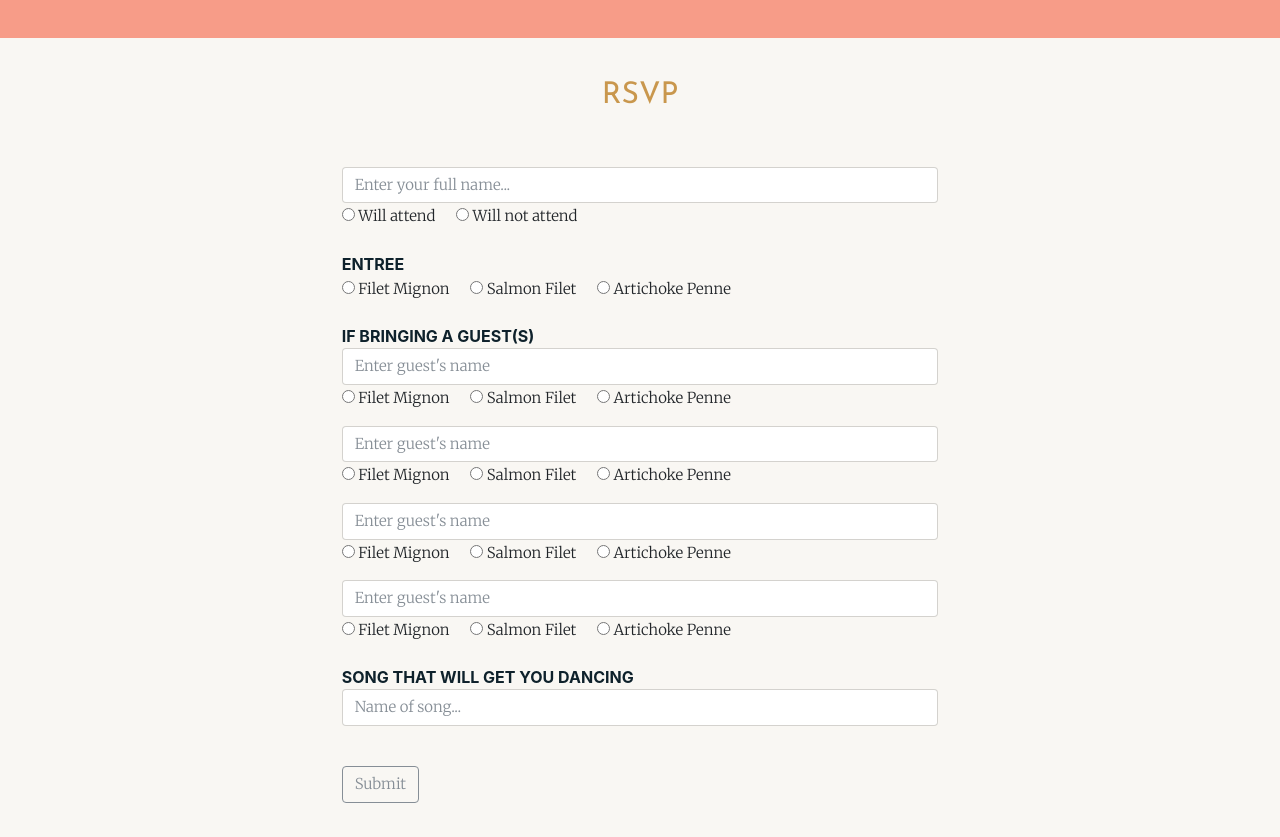
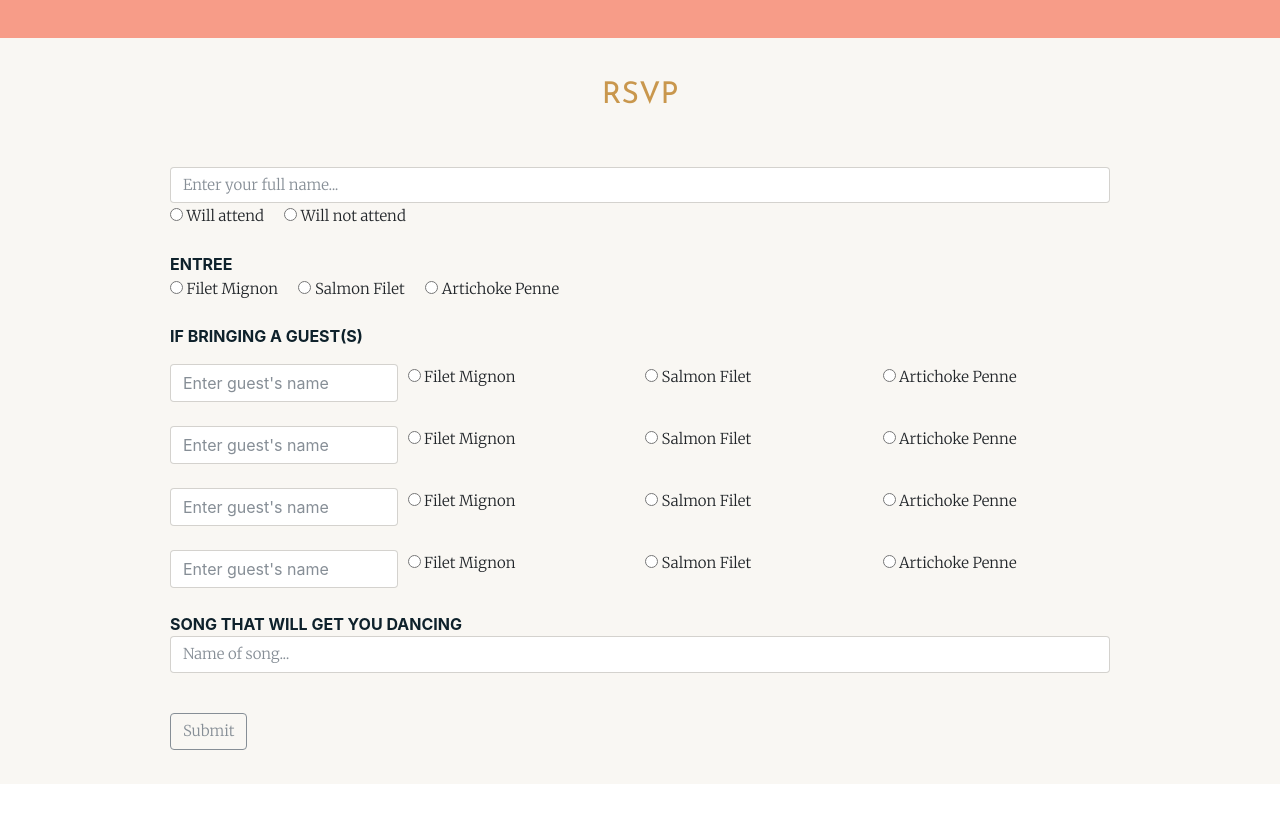
Before and after one commit to zwernberg/sarahandzach, a website: page index.html in a window 1280 px wide. Shown: the part 3154-3991 px from the top of the page. After the commit the page ends 3938 px from the top, so only its background shows below. Drawn offline with Linux system fonts and the light colour scheme.

Commit message:
put meal form inline

```diff
--- a/assets/css/project.1.css
+++ b/assets/css/project.1.css
@@ -37,7 +37,7 @@ label {
   margin-bottom: 1.5rem;
 }
 .guest-row {
-  margin-bottom:1rem;
+  margin-bottom:1.5rem;
 }
 
 .rsvp-buttons {
--- a/index.html
+++ b/index.html
@@ -239,7 +239,7 @@
 
   <div class="container-fluid" id="rsvp">
     <div class="container content">
-      <div class="col-sm-8 mx-auto">
+      <!-- div class="col-sm-8 mx-auto"-->
         <p class="header gold text-center">RSVP</p>
         <form class="rsvp-form" id="rsvp-form">
           <div class="form-group">
@@ -270,57 +270,88 @@
               </label>
             </div>
           </div>
-          <div class="form-group row">
-            <label class="col-xs-4 font-weight-bold sub-header-2 navy">IF BRINGING A GUEST(S)</label>
-            <div class="col-xs-8 guest-row">
-                <input name="guest1-name" placeholder="Enter guest's name" type="text" class="form-control paragraph">
+          <p class="font-weight-bold sub-header-2 navy">IF BRINGING A GUEST(S)</p>
+          <div class="form-group form-row guest-row">
+                <div class="col-md-3">
+                  <input class="form-control" name="guest1-name" placeholder="Enter guest's name" type="text" class="form-control paragraph">
+                </div>
+                <div class="col-md-3">
                   <label class="radio-inline paragraph">
                     <input type="radio" name="guest1-food_choice" value="0"> Filet Mignon
                   </label>
+                </div>
+                <div class="col-md-3">
                   <label class="radio-inline paragraph">
                     <input type="radio" name="guest1-food_choice" value="1"> Salmon Filet
                   </label>
-                <label class="adio-inline paragraph">
+                </div>
+                <div class="col-md-3">
+                  <label class="radio-inline paragraph">
                     <input type="radio" name="guest1-food_choice" value="2"> Artichoke Penne
                   </label>
                 </div>
-            <div class="col-xs-8 guest-row">
-                <input name="guest2-name" placeholder="Enter guest's name" type="text" class="form-control paragraph">
+          </div>
+          <div class="form-group form-row guest-row">
+                <div class="col-md-3">
+                  <input class="form-control" name="guest2-name" placeholder="Enter guest's name" type="text" class="form-control paragraph">
+                </div>
+                <div class="col-md-3">
                   <label class="radio-inline paragraph">
                     <input type="radio" name="guest2-food_choice" value="0"> Filet Mignon
                   </label>
+                </div>
+                <div class="col-md-3">
                   <label class="radio-inline paragraph">
                     <input type="radio" name="guest2-food_choice" value="1"> Salmon Filet
                   </label>
-                <label class="adio-inline paragraph">
+                </div>
+                <div class="col-md-3">
+                  <label class="radio-inline paragraph">
                     <input type="radio" name="guest2-food_choice" value="2"> Artichoke Penne
                   </label>
                 </div>
-            <div class="col-xs-8 guest-row">
-                <input name="guest3-name" placeholder="Enter guest's name" type="text" class="form-control paragraph">
+          </div>
+          <div class="form-group form-row guest-row">
+                <div class="col-md-3">
+                  <input class="form-control" name="guest3-name" placeholder="Enter guest's name" type="text" class="form-control paragraph">
+                </div>
+                <div class="col-md-3">
                   <label class="radio-inline paragraph">
                     <input type="radio" name="guest3-food_choice" value="0"> Filet Mignon
                   </label>
+                </div>
+                <div class="col-md-3">
                   <label class="radio-inline paragraph">
                     <input type="radio" name="guest3-food_choice" value="1"> Salmon Filet
                   </label>
-                <label class="adio-inline paragraph">
+                </div>
+                <div class="col-md-3">
+                  <label class="radio-inline paragraph">
                     <input type="radio" name="guest3-food_choice" value="2"> Artichoke Penne
                   </label>
                 </div>
-            <div class="col-xs-8 guest-row">
-                <input name="guest4-name" placeholder="Enter guest's name" type="text" class="form-control paragraph">
+          </div>
+          <div class="form-group form-row guest-row">
+                <div class="col-md-3">
+                  <input class="form-control" name="guest4-name" placeholder="Enter guest's name" type="text" class="form-control paragraph">
+                </div>
+                <div class="col-md-3">
                   <label class="radio-inline paragraph">
                     <input type="radio" name="guest4-food_choice" value="0"> Filet Mignon
                   </label>
+                </div>
+                <div class="col-md-3">
                   <label class="radio-inline paragraph">
                     <input type="radio" name="guest4-food_choice" value="1"> Salmon Filet
                   </label>
-                <label class="adio-inline paragraph">
+                </div>
+                <div class="col-md-3">
+                  <label class="radio-inline paragraph">
                     <input type="radio" name="guest4-food_choice" value="2"> Artichoke Penne
                   </label>
                 </div>
           </div>
+
           <div class="form-group">
             <label class="col-xs-4 font-weight-bold sub-header-2 navy">SONG THAT WILL GET YOU DANCING</label>
             <div class="col-xs-8">
@@ -333,7 +364,7 @@
               </div>
           </div>
         </form>
-      </div>
+      <!--/div-->
     </div>
   </div>
 
```
Lines whose indentation alone changed are shown as unchanged.
